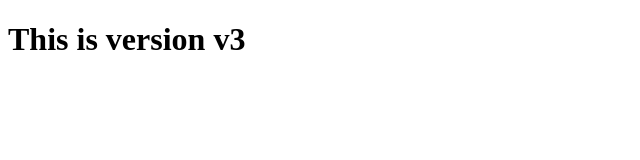
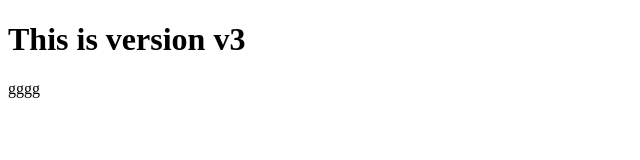
Before and after one commit to umermustafa-tech/myremoterepo, a plain HTML site: page index.html in a window 1280 px wide. Shown: the full height of the page, 0-640 px from the left. Drawn offline with Linux system fonts and the light colour scheme.

Commit message:
this is v5 being pushed to github

```diff
--- a/index.html
+++ b/index.html
@@ -7,7 +7,7 @@
 </head>
 <body>
     <h1>This is version v3</h1>
-
+gggg
 
 </body>
 
```
